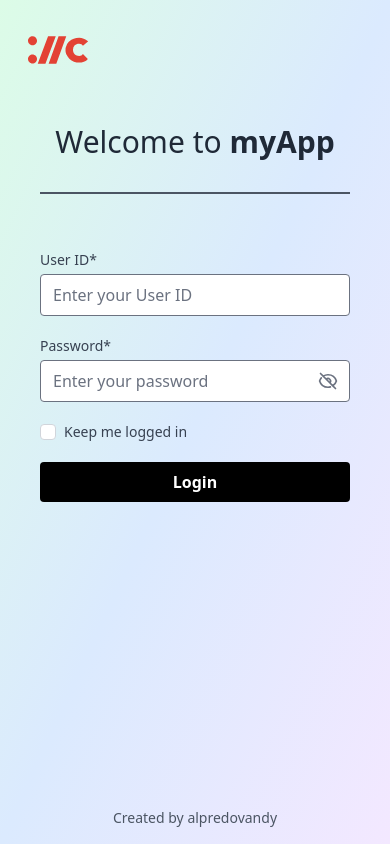
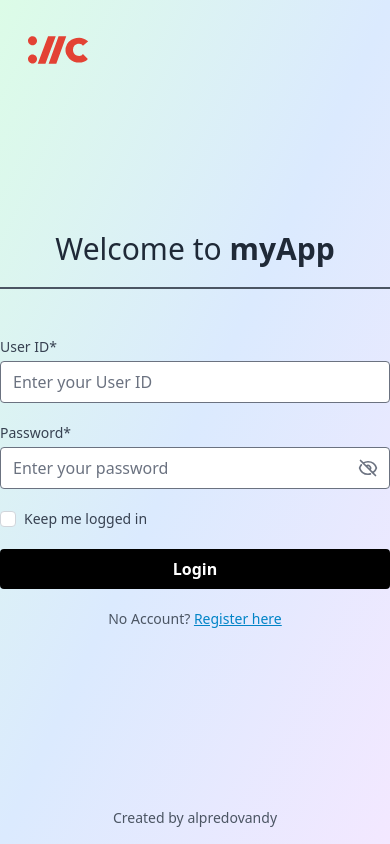
Before and after one commit to alpredovandy/dashboard-vuenite-web, a Vue app: page / in a window 390 px wide. Built offline with nearby package versions, Linux system fonts and the light colour scheme; no server answers; a web font is replaced by a local one.

Commit message:
ui: fix responsive center

```diff
--- a/src/App.vue
+++ b/src/App.vue
@@ -6,7 +6,7 @@
     <Header />
 
     <!-- Main Content -->
-    <div class="flex-1">
+    <div class="flex-1 flex items-center justify-center min-h-[calc(75vh)]">
       <router-view />
     </div>
 
--- a/src/features/Login/components/Form.vue
+++ b/src/features/Login/components/Form.vue
@@ -43,6 +43,19 @@
     >
       Login
     </button>
+
+    <!-- Register Link -->
+    <div class="text-center mt-4">
+      <p class="text-sm text-gray-600">
+        No Account?
+        <router-link
+          to="/register"
+          class="text-sky-600 underline font-medium"
+        >
+          Register here
+        </router-link>
+      </p>
+    </div>
   </Form>
 </template>
 
@@ -70,13 +83,11 @@ export default defineComponent({
     });
 
     const onSubmit = (values: typeof formLogin) => {
-      console.log("fox Form submitted with:", values);
-
+      console.log("Form submitted with:", values);
       if (values.keepLoggedIn) {
         // Save a persistent cookie for 1 year
         Cookies.set(ACCESS_TOKEN, "session-token", { expires: 365 });
       } else {
-        // Remove the cookie if exists
         Cookies.remove(ACCESS_TOKEN);
       }
     };
--- a/src/features/Login/index.vue
+++ b/src/features/Login/index.vue
@@ -1,18 +1,12 @@
 <template>
-  <div class="flex flex-col">
-    <div
-      class="flex items-center justify-center h-fit md:h-[500px] lg:max-h-screen xl:h-fit overflow-hidden px-4"
-    >
-      <div class="w-full max-w-xl rounded-lg p-6 sm:p-8">
-        <div class="flex flex-col items-center mb-[3.5em] text-center">
-          <h1 class="text-3xl sm:text-4xl font-normal mb-4 text-gray-800">
-            Welcome to <span class="font-bold">myApp</span>
-          </h1>
-          <div class="w-full sm:w-[14em] border-t-2 border-gray-600 mt-4" />
-        </div>
-        <FormLogin />
-      </div>
+  <div class="max-w-lg w-full">
+    <div class="flex flex-col items-center mb-[3em] text-center">
+      <h1 class="text-3xl sm:text-4xl font-normal mb-4 text-gray-800">
+        Welcome to <span class="font-bold">myApp</span>
+      </h1>
+      <div class="w-full sm:w-[14em] border-t-2 border-gray-600 mt-1" />
     </div>
+    <FormLogin />
   </div>
 </template>
 
--- a/src/views/NotFound.vue
+++ b/src/views/NotFound.vue
@@ -1,10 +1,16 @@
 <template>
-  <div>
-    <h1>Not Found.</h1>
-    <p>
-      You’ve landed on a URL that doesnt seem to exist. Return
-      <router-link to="/"> home </router-link>.
+  <div class="p-4 text-center">
+    <h1 class="text-6xl font-bold text-neutral-600 mb-4">404</h1>
+    <h2 class="text-2xl font-semibold mb-4">Page Not Found</h2>
+    <p class="mb-6 text-gray-600 italic">
+      Sorry, the page you're looking for doesn't exist.
     </p>
+    <router-link
+      to="/"
+      class="inline-block px-6 py-2 border-2 border-neutral-600 text-neutral-600 font-semibold rounded-full hover:bg-neutral-50 transition"
+    >
+      Return to Home
+    </router-link>
   </div>
 </template>
 
@@ -15,9 +21,3 @@ export default defineComponent({
   name: "NotFoundPage",
 });
 </script>
-
-<style scoped>
-h1 {
-  margin-bottom: 0;
-}
-</style>
```
